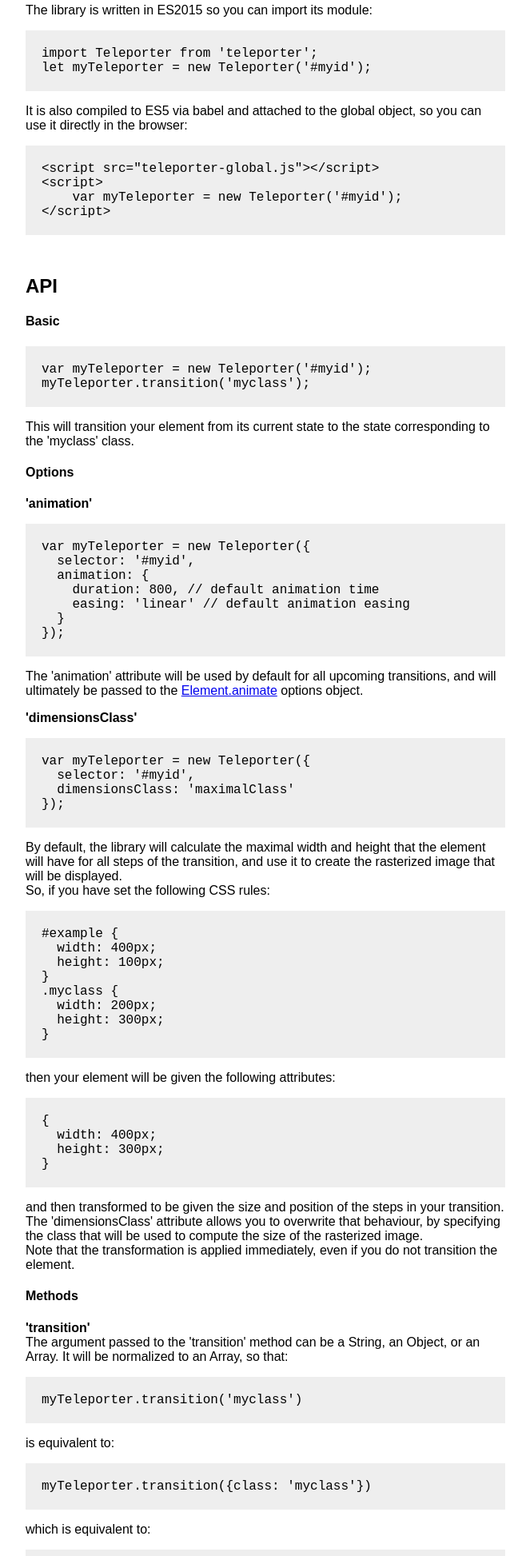
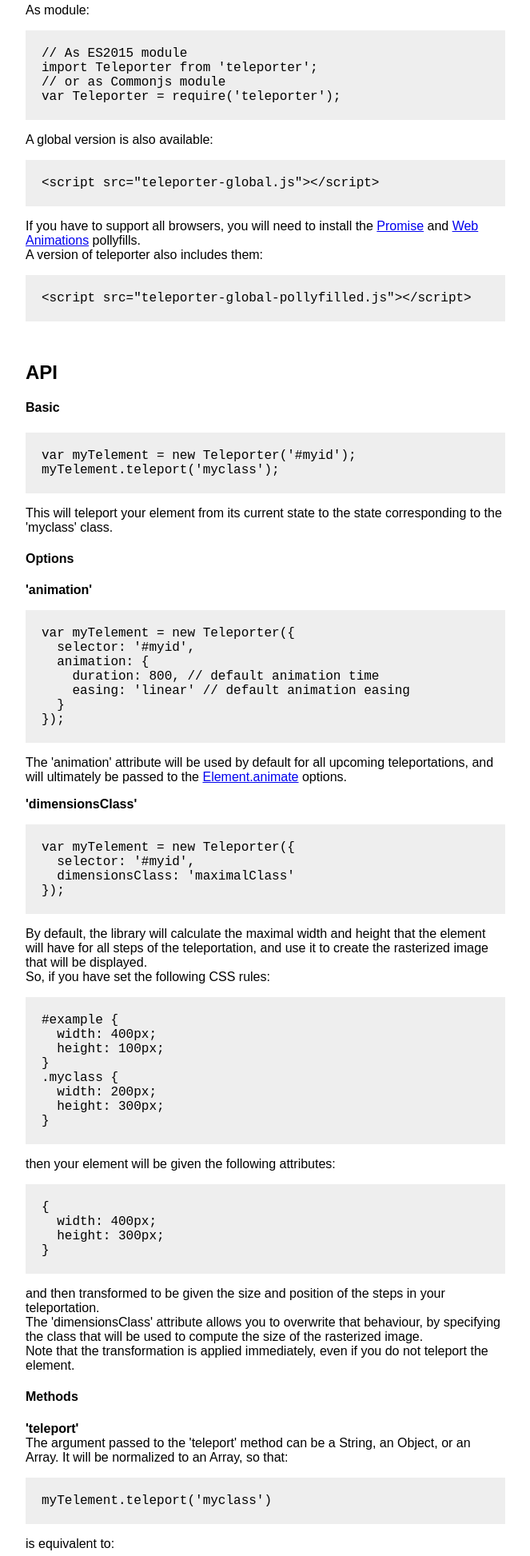
Before and after one commit to vkammerer/teleporter, a plain HTML site: page index.html in a window 1280 px wide. Shown: the part 854-2800 px from the top of the page at 80% size, without its empty margins (308-971 px from the left). Drawn offline with Linux system fonts and the light colour scheme.

Commit message:
Change transition method to teleport

```diff
--- a/index.html
+++ b/index.html
@@ -31,25 +31,28 @@
             <pre><code class="lang-javascript">npm install teleporter --save
 </code></pre>
             <h2 id="usage">Usage</h2>
-            <p>The library is written in ES2015 so you can import its module:</p>
-            <pre><code class="lang-javascript">import Teleporter from &#39;teleporter&#39;;
-let myTeleporter = new Teleporter(&#39;#myid&#39;);
+            <p>As module:</p>
+            <pre><code class="lang-javascript">// As ES2015 module
+import Teleporter from &#39;teleporter&#39;;
+// or as Commonjs module
+var Teleporter = require(&#39;teleporter&#39;);
 </code></pre>
-            <p>It is also compiled to ES5 via babel and attached to the global object, so you can use it directly in the browser:</p>
+            <p>A global version is also available:</p>
             <pre><code class="lang-html">&lt;script src=&quot;teleporter-global.js&quot;&gt;&lt;/script&gt;
-&lt;script&gt;
-    var myTeleporter = new Teleporter(&#39;#myid&#39;);
-&lt;/script&gt;
+</code></pre>
+            <p>If you have to support all browsers, you will need to install the <a href="https://github.com/jakearchibald/es6-promise">Promise</a> and <a href="https://github.com/web-animations/web-animations-js">Web Animations</a> pollyfills.
+                <br>A version of teleporter also includes them:</p>
+            <pre><code class="lang-html">&lt;script src=&quot;teleporter-global-pollyfilled.js&quot;&gt;&lt;/script&gt;
 </code></pre>
             <h2 id="api">API</h2>
             <h4 id="basic">Basic</h4>
-            <pre><code>var myTeleporter = new Teleporter(&#39;#myid&#39;);
-myTeleporter.transition(&#39;myclass&#39;);
+            <pre><code>var myTelement = new Teleporter(&#39;#myid&#39;);
+myTelement.teleport(&#39;myclass&#39;);
 </code></pre>
-            <p>This will transition your element from its current state to the state corresponding to the &#39;myclass&#39; class.</p>
+            <p>This will teleport your element from its current state to the state corresponding to the &#39;myclass&#39; class.</p>
             <h4 id="options">Options</h4>
             <p><strong>&#39;animation&#39;</strong> </p>
-            <pre><code>var myTeleporter = new Teleporter({
+            <pre><code>var myTelement = new Teleporter({
   selector: &#39;#myid&#39;,
   animation: {
     duration: 800, // default animation time
@@ -57,14 +60,14 @@ myTeleporter.transition(&#39;myclass&#39;);
   }
 });
 </code></pre>
-            <p>The &#39;animation&#39; attribute will be used by default for all upcoming transitions, and will ultimately be passed to the <a href="http://w3c.github.io/web-animations/">Element.animate</a> options object.</p>
+            <p>The &#39;animation&#39; attribute will be used by default for all upcoming teleportations, and will ultimately be passed to the <a href="http://w3c.github.io/web-animations/">Element.animate</a> options.</p>
             <p><strong>&#39;dimensionsClass&#39;</strong> </p>
-            <pre><code class="lang-javascript">var myTeleporter = new Teleporter({
+            <pre><code class="lang-javascript">var myTelement = new Teleporter({
   selector: &#39;#myid&#39;,
   dimensionsClass: &#39;maximalClass&#39;
 });
 </code></pre>
-            <p>By default, the library will calculate the maximal width and height that the element will have for all steps of the transition, and use it to create the rasterized image that will be displayed.
+            <p>By default, the library will calculate the maximal width and height that the element will have for all steps of the teleportation, and use it to create the rasterized image that will be displayed.
                 <br>So, if you have set the following CSS rules:</p>
             <pre><code class="lang-css">#example {
   width: 400px;
@@ -81,21 +84,21 @@ myTeleporter.transition(&#39;myclass&#39;);
   height: 300px;
 }
 </code></pre>
-            <p>and then transformed to be given the size and position of the steps in your transition.
+            <p>and then transformed to be given the size and position of the steps in your teleportation.
                 <br>The &#39;dimensionsClass&#39; attribute allows you to overwrite that behaviour, by specifying the class that will be used to compute the size of the rasterized image.
-                <br>Note that the transformation is applied immediately, even if you do not transition the element.</p>
+                <br>Note that the transformation is applied immediately, even if you do not teleport the element.</p>
             <h4 id="methods">Methods</h4>
-            <p><strong>&#39;transition&#39;</strong>
-                <br>The argument passed to the &#39;transition&#39; method can be a String, an Object, or an Array. It will be normalized to an Array, so that:</p>
-            <pre><code class="lang-javascript">myTeleporter.transition(&#39;myclass&#39;)
+            <p><strong>&#39;teleport&#39;</strong>
+                <br>The argument passed to the &#39;teleport&#39; method can be a String, an Object, or an Array. It will be normalized to an Array, so that:</p>
+            <pre><code class="lang-javascript">myTelement.teleport(&#39;myclass&#39;)
 </code></pre>
             <p>is equivalent to:</p>
-            <pre><code class="lang-javascript">myTeleporter.transition({class: &#39;myclass&#39;})
+            <pre><code class="lang-javascript">myTelement.teleport({class: &#39;myclass&#39;})
 </code></pre>
             <p>which is equivalent to:</p>
-            <pre><code class="lang-javascript">myTeleporter.transition([{{class: &#39;&#39;}}, {class: &#39;myclass&#39;}]);
+            <pre><code class="lang-javascript">myTelement.teleport([{{class: &#39;&#39;}}, {class: &#39;myclass&#39;}]);
 </code></pre>
-            <p>Each object in the array represents a step of the transition. If only one String or Object is passed, it is assumed that the first step is the current step.
+            <p>Each object in the array represents a step of the teleportation. If only one String or Object is passed, it is assumed that the first step is the current step.
                 <br>The objects of the array have the following format:</p>
             <pre><code class="lang-javascript">{
   class: &#39;myclass&#39;, // class of the step
@@ -106,14 +109,14 @@ myTeleporter.transition(&#39;myclass&#39;);
 }
 </code></pre>
             <p>The method returns a Promise object, which will resolve once the animation has finished. You may use it to perform other DOM manipulation:</p>
-            <pre><code class="lang-javascript">myTeleporter.transition(&#39;myclass&#39;).then(function(){
-    var myElement = document.querySelector(&#39;#myid&#39;);
-    myElement.classList.add(&#39;finalStateClass&#39;);
-    myElement.innerHtml = &#39;&lt;div&gt;finalStateContent&lt;/div&gt;&#39;;
+            <pre><code class="lang-javascript">myTelement.teleport(&#39;myclass&#39;).then(function(){
+    var myTelement = document.querySelector(&#39;#myid&#39;);
+    myTelement.classList.add(&#39;finalStateClass&#39;);
+    myTelement.innerHtml = &#39;&lt;div&gt;finalStateContent&lt;/div&gt;&#39;;
 })
 </code></pre>
             <p><strong>&#39;setDimensionsClass&#39;</strong> </p>
-            <pre><code class="lang-javascript">myTeleporter.setDimensionsClass(&#39;maximalClass&#39;);
+            <pre><code class="lang-javascript">myTelement.setDimensionsClass(&#39;maximalClass&#39;);
 </code></pre>
             <p>Sets the &#39;dimensionsClass&#39; attribute (see &#39;Constructor options&#39; &gt; &#39;dimensionsClass&#39; above) and applies transformation to the element.</p>
             <h2 id="license">License</h2>
```
Also changed, not shown: examples/index.html (+1 -1 lines), teleporter-global-pollyfilled.js.
